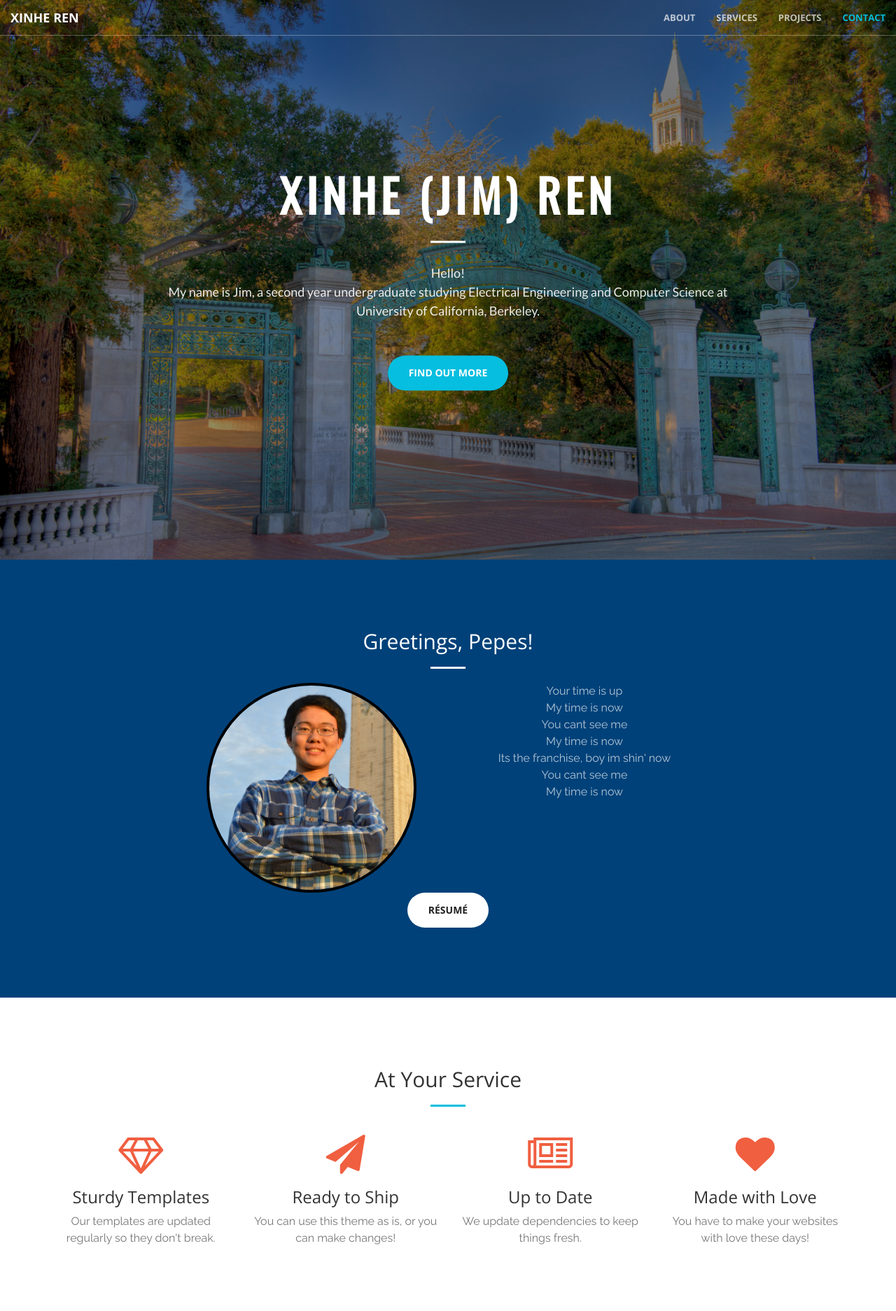
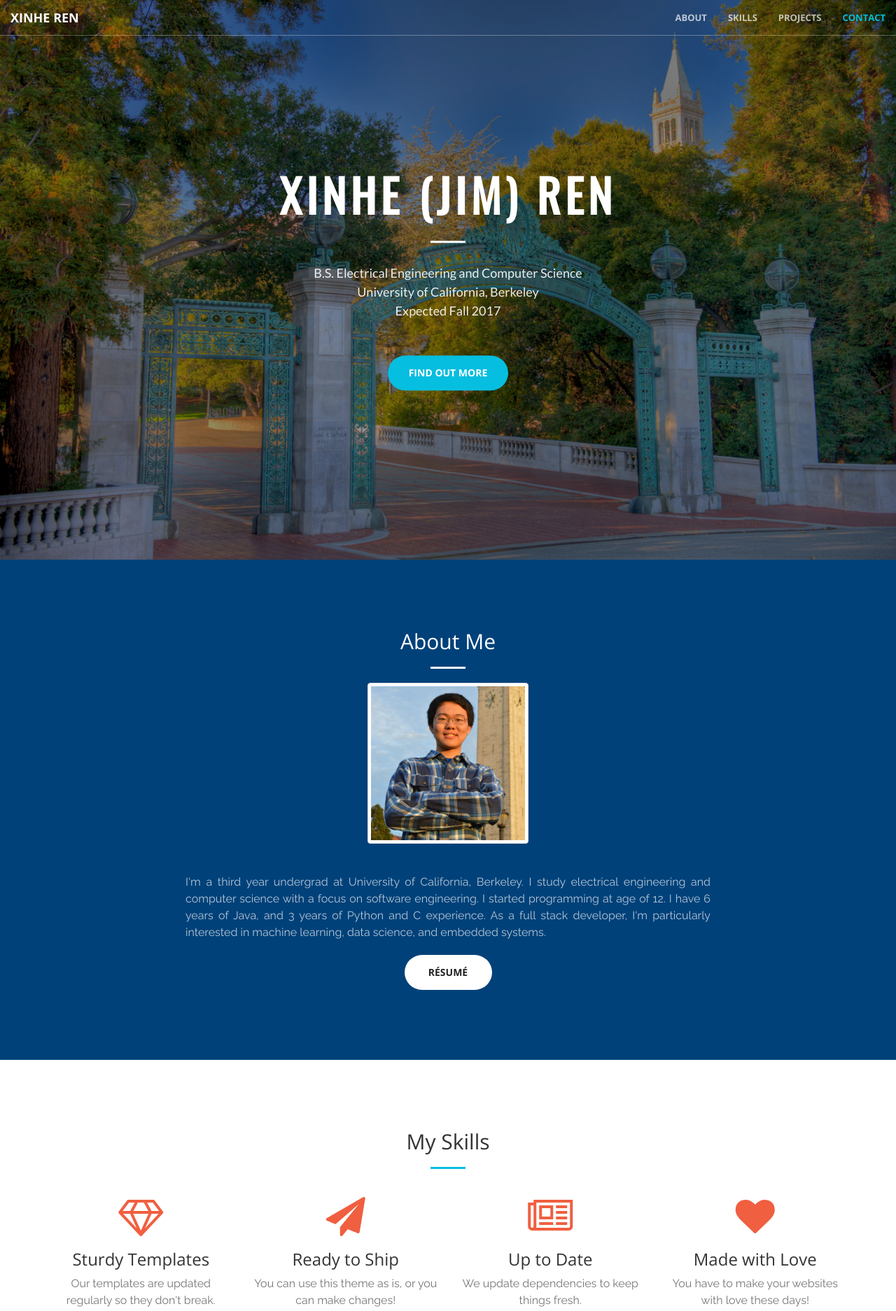
Before and after one commit to renxinhe/jimren-website, a website: page public/index.html in a window 1280 px wide. Shown: the top 1874 px of the page at 70% size. Drawn offline with nearby package versions, Linux system fonts and the light colour scheme.

Commit message:
Finished 'about me' paragraph

```diff
--- a/public/css/creative.css
+++ b/public/css/creative.css
@@ -25,6 +25,10 @@ hr.light {
     border-color: #fff;
 }
 
+hr.blank {
+    border-color: rgba(0, 0, 0, 0);
+}
+
 a {
     /*    color: #f05f40;*/
     color: #004179;
@@ -45,7 +49,7 @@ h3,
 h4,
 h5,
 h6 {
-    font-family: 'Open Sans','Helvetica Neue',Arial,sans-serif;
+    font-family: 'Open Sans', 'Helvetica Neue', Arial, sans-serif;
 }
 
 p {
@@ -65,16 +69,21 @@ p {
 }
 
 .text-faded {
-    color: rgba(255,255,255,.7);
+    color: rgba(255, 255, 255, .7);
 }
 
 #prof-pic {
-    border-radius: 50%;
-    max-height: 300px;
-    width: 90%;
-    max-width: 300px;
-    text-align: center;
-    border: 4px solid black;
+/*    border-radius: 20%;*/
+/*    max-height: 300px;*/
+/*    width: 60%;*/
+/*    max-width: 300px;*/
+/*    border: 4px solid black;*/
+}
+
+#about-text {
+    display: inline-block;
+    vertical-align: middle;
+    float: none;
 }
 
 section {
@@ -90,8 +99,8 @@ aside {
 }
 
 .navbar-default {
-    border-color: rgba(34,34,34,.05);
-    font-family: 'Open Sans','Helvetica Neue',Arial,sans-serif;
+    border-color: rgba(34, 34, 34, .05);
+    font-family: 'Open Sans', 'Helvetica Neue', Arial, sans-serif;
     background-color: #fff;
     -webkit-transition: all .35s;
     -moz-transition: all .35s;
@@ -100,7 +109,7 @@ aside {
 
 .navbar-default .navbar-header .navbar-brand {
     text-transform: uppercase;
-    font-family: 'Open Sans','Helvetica Neue',Arial,sans-serif;
+    font-family: 'Open Sans', 'Helvetica Neue', Arial, sans-serif;
     font-weight: 700;
     /*    color: #f05f40;*/
     color: #004179;
@@ -140,51 +149,42 @@ aside {
 
 @media(min-width:768px) {
     .navbar-default {
-        border-color: rgba(255,255,255,.3);
+        border-color: rgba(255, 255, 255, .3);
         background-color: transparent;
     }
-
     .navbar-default .navbar-header .navbar-brand {
-        color: rgba(255,255,255,.7);
+        color: rgba(255, 255, 255, .7);
     }
-
     .navbar-default .navbar-header .navbar-brand:hover,
     .navbar-default .navbar-header .navbar-brand:focus {
         color: #fff;
     }
-
     .navbar-default .nav > li>a,
     .navbar-default .nav>li>a:focus {
-        color: rgba(255,255,255,.7);
+        color: rgba(255, 255, 255, .7);
     }
-
     .navbar-default .nav > li>a:hover,
     .navbar-default .nav>li>a:focus:hover {
         color: #fff;
     }
-
     .navbar-default.affix {
-        border-color: rgba(34,34,34,.05);
+        border-color: rgba(34, 34, 34, .05);
         background-color: #fff;
     }
-
     .navbar-default.affix .navbar-header .navbar-brand {
         font-size: 14px;
         /*        color: #f05f40;*/
         color: #004179;
     }
-
     .navbar-default.affix .navbar-header .navbar-brand:hover,
     .navbar-default.affix .navbar-header .navbar-brand:focus {
         /*        color: #eb3812;*/
         color: #051B79;
     }
-
     .navbar-default.affix .nav > li>a,
     .navbar-default.affix .nav>li>a:focus {
         color: #222;
     }
-
     .navbar-default.affix .nav > li>a:hover,
     .navbar-default.affix .nav>li>a:focus:hover {
         /*        color: #f05f40;*/
@@ -233,14 +233,14 @@ header .header-content .header-content-inner p {
     font-family: 'Lato', sans-serif;
     font-size: 18px;
     font-weight: 300;
-    color: rgba(255,255,255,0.9); /*alpha was 0.7*/
+    color: rgba(255, 255, 255, 0.9);
+    /*alpha was 0.7*/
 }
 
 @media(min-width:768px) {
     header {
         min-height: 100%;
     }
-
     header .header-content {
         position: absolute;
         top: 50%;
@@ -249,13 +249,11 @@ header .header-content .header-content-inner p {
         -ms-transform: translateY(-50%);
         transform: translateY(-50%);
     }
-
     header .header-content .header-content-inner {
         margin-right: auto;
         margin-left: auto;
         max-width: 1000px;
     }
-
     header .header-content .header-content-inner p {
         margin-right: auto;
         margin-left: auto;
@@ -317,7 +315,7 @@ header .header-content .header-content-inner p {
 .portfolio-box .portfolio-box-caption .portfolio-box-caption-content .project-category,
 .portfolio-box .portfolio-box-caption .portfolio-box-caption-content .project-name {
     padding: 0 15px;
-    font-family: 'Open Sans','Helvetica Neue',Arial,sans-serif;
+    font-family: 'Open Sans', 'Helvetica Neue', Arial, sans-serif;
 }
 
 .portfolio-box .portfolio-box-caption .portfolio-box-caption-content .project-category {
@@ -338,7 +336,6 @@ header .header-content .header-content-inner p {
     .portfolio-box .portfolio-box-caption .portfolio-box-caption-content .project-category {
         font-size: 16px;
     }
-
     .portfolio-box .portfolio-box-caption .portfolio-box-caption-content .project-name {
         font-size: 22px;
     }
@@ -471,7 +468,7 @@ fieldset[disabled] .btn-primary.active {
     border: 0;
     border-radius: 300px;
     text-transform: uppercase;
-    font-family: 'Open Sans','Helvetica Neue',Arial,sans-serif;
+    font-family: 'Open Sans', 'Helvetica Neue', Arial, sans-serif;
     font-weight: 700;
 }
 
--- a/public/index.html
+++ b/public/index.html
@@ -4,7 +4,7 @@
     <meta http-equiv="X-UA-Compatible" content="IE=edge">
     <meta name="viewport" content="width=device-width, initial-scale=1">
     <meta name="description" content="">
-    <meta name="author" content="">
+    <meta name="author" content="Xinhe Ren">
 
     <title>Xinhe Ren</title>
 
@@ -15,7 +15,7 @@
     <link href="http://fonts.googleapis.com/css?family=Open+Sans:300italic,400italic,600italic,700italic,800italic,400,300,600,700,800" rel="stylesheet" type="text/css">
     <link href="http://fonts.googleapis.com/css?family=Merriweather:400,300,300italic,400italic,700,700italic,900,900italic" rel="stylesheet" type="text/css">
     <link rel="stylesheet" href="font-awesome/css/font-awesome.min.css" type="text/css">
-    <link href='https://fonts.googleapis.com/css?family=Raleway|Lato|Oswald&subset=latin,latin-ext' rel='stylesheet' type='text/css'>
+    <link href="https://fonts.googleapis.com/css?family=Raleway|Lato|Oswald&amp;subset=latin,latin-ext" rel="stylesheet" type="text/css">
 
     <!-- Plugin CSS -->
     <link rel="stylesheet" href="css/animate.min.css" type="text/css">
@@ -56,7 +56,7 @@
                         <a class="page-scroll" href="#about">About</a>
                     </li>
                     <li class="">
-                        <a class="page-scroll" href="#services">Services</a>
+                        <a class="page-scroll" href="#skills">Skills</a>
                     </li>
                     <li class="">
                         <a class="page-scroll" href="#portfolio">Projects</a>
@@ -76,8 +76,11 @@
             <div class="header-content-inner">
                 <h1 style="font-size: 65px;">Xinhe (Jim) Ren</h1>
                 <hr class="light">
-                <p>Hello!
-                    <br> My name is Jim, a second year undergraduate studying Electrical Engineering and Computer Science at University of California, Berkeley.</p>
+                <p>
+                    B.S. Electrical Engineering and Computer Science
+                    <br>University of California, Berkeley
+                    <br>Expected Fall 2017
+                </p>
                 <a href="#about" class="btn btn-primary btn-xl page-scroll">Find Out More</a>
             </div>
         </div>
@@ -87,36 +90,32 @@
         <div class="container">
             <div class="row">
                 <div class="col-lg-8 col-lg-offset-2 text-center">
-                    <h2 class="section-heading">Greetings, Pepes!</h2>
+                    <h2 class="section-heading">About Me</h2>
                     <hr class="light">
                     <div class="row">
-                        <div class="col-lg-6">
-                            <img id="prof-pic" src="img/rsz_me.jpg" alt="Xinhe Ren">
+                        <div class="col-lg-4 col-lg-offset-4">
+                            <img id="prof-pic" class="img-responsive img-thumbnail" src="img/rsz_me.jpg" alt="Xinhe Ren">
                         </div>
-                        <div class="col-lg-6">
-                            <p id="about-text" class="text-faded">
-                                Your time is up
-                                <br> My time is now
-                                <br> You cant see me
-                                <br> My time is now
-                                <br> Its the franchise, boy im shin' now
-                                <br> You cant see me
-                                <br> My time is now
-                                <br>
+                    </div>
+                    <hr class="blank">
+                    <div class="row">
+                        <div class="col-lg-12">
+                            <p id="about-text" class="text-faded text-justify">
+                                I'm a third year undergrad at University of California, Berkeley. I study electrical engineering and computer science with a focus on software engineering. I started programming at age of 12. I have 6 years of Java, and 3 years of Python and C experience. As a full stack developer, I'm particularly interested in machine learning, data science, and embedded systems.
                             </p>
                         </div>
                     </div>
-                    <a target="_blank" href="https://www.dropbox.com/s/3zj5g0iykv9a651/Xinhe_Ren_Resume.pdf?dl=0" class="btn btn-default btn-xl">RÉsumÉ</a>
+                    <a target="_blank" href="https://www.dropbox.com/s/3zj5g0iykv9a651/Xinhe_Ren_Resume.pdf?dl=0" class="col-lg-2 col-lg-offset-5 btn btn-default btn-xl">RÉsumÉ</a>
                 </div>
             </div>
         </div>
     </section>
 
-    <section id="services">
+    <section id="skills">
         <div class="container">
             <div class="row">
                 <div class="col-lg-12 text-center">
-                    <h2 class="section-heading">At Your Service</h2>
+                    <h2 class="section-heading">My Skills</h2>
                     <hr class="primary">
                 </div>
             </div>
@@ -125,28 +124,28 @@
             <div class="row">
                 <div class="col-lg-3 col-md-6 text-center">
                     <div class="service-box">
-                        <i class="fa fa-4x fa-diamond wow bounceIn text-primary" style="visibility: hidden; -webkit-animation: none;"></i>
+                        <i class="fa fa-4x fa-diamond wow bounceIn text-primary" style="visibility: hidden; animation: none initial initial initial initial initial none initial;"></i>
                         <h3>Sturdy Templates</h3>
                         <p class="text-muted">Our templates are updated regularly so they don't break.</p>
                     </div>
                 </div>
                 <div class="col-lg-3 col-md-6 text-center">
                     <div class="service-box">
-                        <i class="fa fa-4x fa-paper-plane wow bounceIn text-primary" data-wow-delay=".1s" style="visibility: hidden; -webkit-animation: none 0.1s 0.1s;"></i>
+                        <i class="fa fa-4x fa-paper-plane wow bounceIn text-primary" data-wow-delay=".1s" style="visibility: hidden; animation: none 0.1s initial 0.1s initial initial none initial;"></i>
                         <h3>Ready to Ship</h3>
                         <p class="text-muted">You can use this theme as is, or you can make changes!</p>
                     </div>
                 </div>
                 <div class="col-lg-3 col-md-6 text-center">
                     <div class="service-box">
-                        <i class="fa fa-4x fa-newspaper-o wow bounceIn text-primary" data-wow-delay=".2s" style="visibility: hidden; -webkit-animation: none 0.2s 0.2s;"></i>
+                        <i class="fa fa-4x fa-newspaper-o wow bounceIn text-primary" data-wow-delay=".2s" style="visibility: hidden; animation: none 0.2s initial 0.2s initial initial none initial;"></i>
                         <h3>Up to Date</h3>
                         <p class="text-muted">We update dependencies to keep things fresh.</p>
                     </div>
                 </div>
                 <div class="col-lg-3 col-md-6 text-center">
                     <div class="service-box">
-                        <i class="fa fa-4x fa-heart wow bounceIn text-primary" data-wow-delay=".3s" style="visibility: hidden; -webkit-animation: none 0.3s 0.3s;"></i>
+                        <i class="fa fa-4x fa-heart wow bounceIn text-primary" data-wow-delay=".3s" style="visibility: hidden; animation: none 0.3s initial 0.3s initial initial none initial;"></i>
                         <h3>Made with Love</h3>
                         <p class="text-muted">You have to make your websites with love these days!</p>
                     </div>
@@ -257,7 +256,7 @@
             <div class="call-to-action">
                 <h2>Follow me on GitHub!</h2>
                 <!--                <a href="#" class="btn btn-default btn-xl wow tada" style="visibility: hidden; -webkit-animation: none;">GitHub</a>-->
-                <a class="github-button" href="https://github.com/renxinhe" data-style="mega" data-count-href="/renxinhe/followers" data-count-api="/users/renxinhe#followers" data-count-aria-label="# followers on GitHub" aria-label="Follow @renxinhe on GitHub">Visit @renxinhe</a>
+                <iframe allowtransparency="true" scrolling="no" frameborder="0" src="https://buttons.github.io/buttons.html#href=https%3A%2F%2Fgithub.com%2Frenxinhe&amp;text=Visit%20%40renxinhe&amp;data.count.api=%2Fusers%2Frenxinhe%23followers&amp;data.count.href=%2Frenxinhe%2Ffollowers&amp;data.count.aria.label=%23%20followers%20on%20GitHub&amp;data.style=mega&amp;data.icon=&amp;aria.label=Follow%20%40renxinhe%20on%20GitHub" style="width: 174px; height: 28px; border: none;"></iframe>
             </div>
         </div>
     </aside>
@@ -271,11 +270,11 @@
                     <p>If you have any questions about any of my projects, please feel free to reach out to me!</p>
                 </div>
                 <div class="col-lg-4 col-lg-offset-2 text-center">
-                    <i class="fa fa-phone fa-3x wow bounceIn" style="visibility: hidden; -webkit-animation: none;"></i>
+                    <i class="fa fa-phone fa-3x wow bounceIn" style="visibility: hidden; animation: none none;"></i>
                     <p>832-866-8032</p>
                 </div>
                 <div class="col-lg-4 text-center">
-                    <i class="fa fa-envelope-o fa-3x wow bounceIn" data-wow-delay=".1s" style="visibility: hidden; -webkit-animation: none 0.1s 0.1s;"></i>
+                    <i class="fa fa-envelope-o fa-3x wow bounceIn" data-wow-delay=".1s" style="visibility: hidden; animation: none 0.1s 0.1s none;"></i>
                     <p><a href="mailto:jim.x.ren@gmail.com">jim.x.ren@gmail.com</a>
                     </p>
                 </div>
@@ -345,6 +344,6 @@
     <script src="js/elevator.min.js"></script>
 
     <!-- GitHub Button -->
-    <script async defer id="github-bjs" src="https://buttons.github.io/buttons.js"></script>
+    <script async="" defer="" id="github-bjs" src="https://buttons.github.io/buttons.js"></script>
 
 </body>
```
Lines whose indentation alone changed are shown as unchanged.
